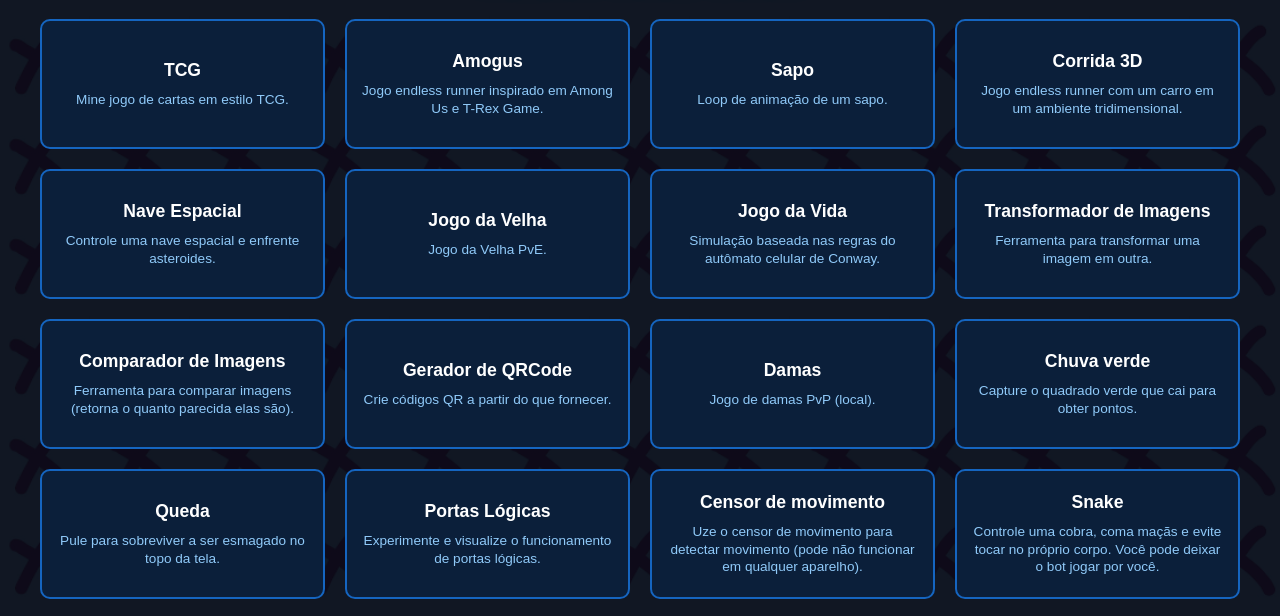
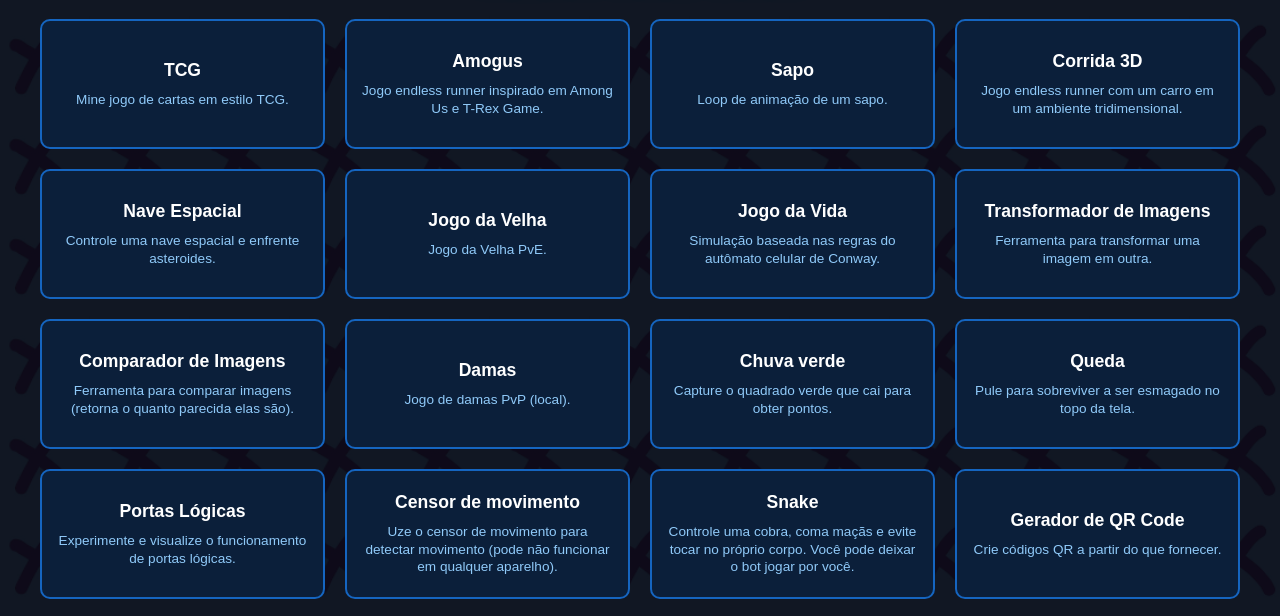
Before and after one commit to JordaneAndradeSoares/Jogos-online, a plain HTML site: page index.html in a window 1280 px wide. Shown: the part 106-722 px from the top of the page. Drawn offline with Linux system fonts and the light colour scheme.

Commit message:
Add files via upload
mudança no visual dos códigos com QR Code (QR Code e labirinto QR Code)

```diff
--- a/index.html
+++ b/index.html
@@ -351,13 +351,6 @@
                 </span>
             </button>
 
-            <button onclick="abrirJogo('jogos_simples/gerador_de_qrcode.html')">
-                <span class="nome-codigo">Gerador de QRCode</span>
-                <span class="descricao-codigo">
-                    Crie códigos QR a partir do que fornecer.
-                </span>
-            </button>
-
             <button onclick="abrirJogo('jogos_simples/damas.html')">
                 <span class="nome-codigo">Damas</span>
                 <span class="descricao-codigo">
@@ -400,6 +393,13 @@
                 </span>
             </button>
 
+            <button onclick="abrirJogo('jogos_simples/gerador_de_qrcode.html')">
+                <span class="nome-codigo">Gerador de QR Code</span>
+                <span class="descricao-codigo">
+                    Crie códigos QR a partir do que fornecer.
+                </span>
+            </button>
+
             <button onclick="abrirJogo('jogos_simples/labirintoQRCode.html')">
                 <span class="nome-codigo">Labirinto QR Code</span>
                 <span class="descricao-codigo">
```
